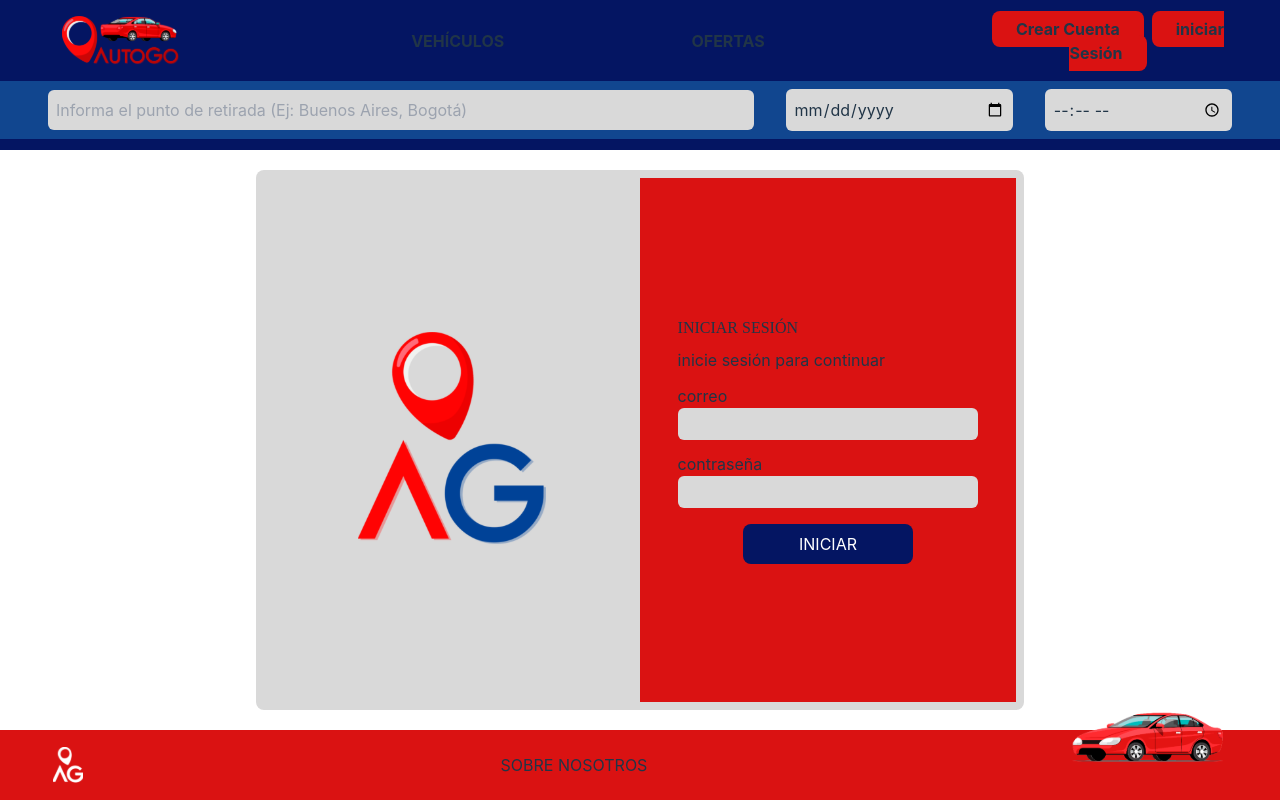
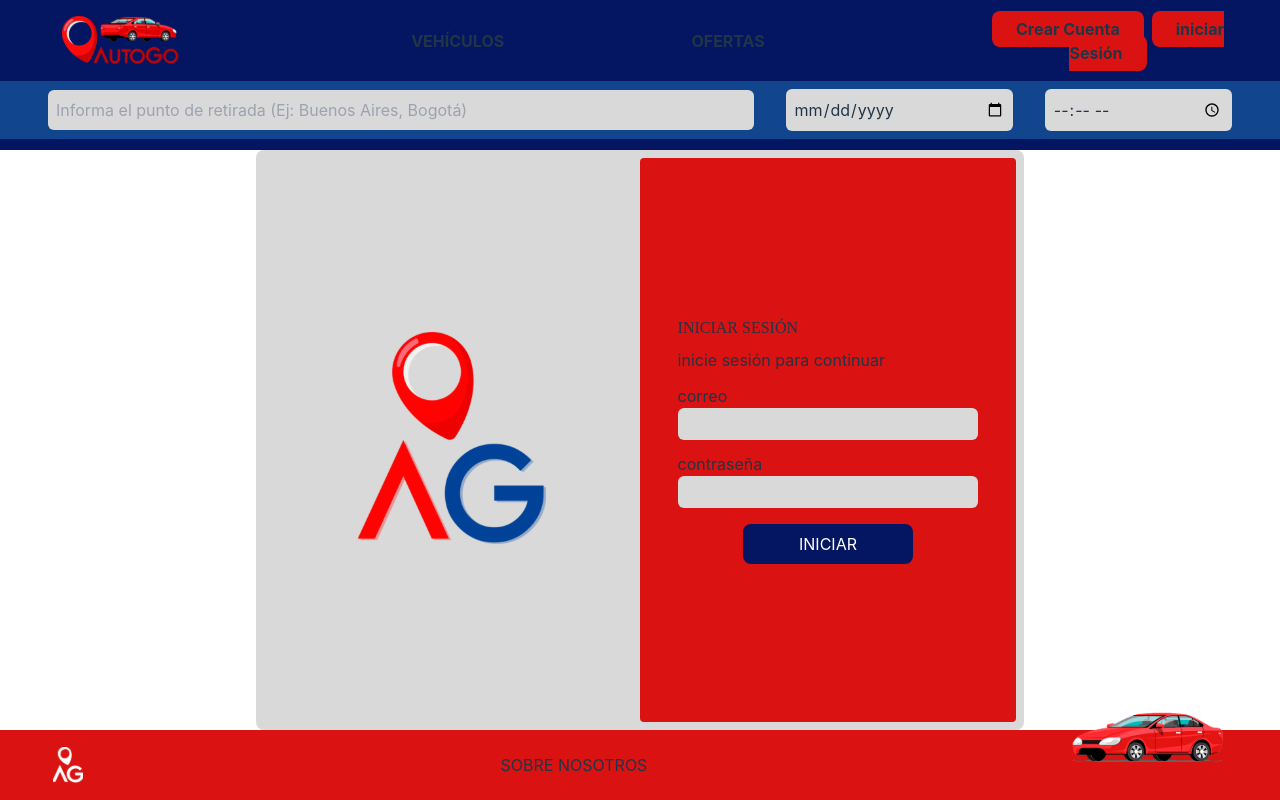
Before and after one commit to pablo-ambrogio/proyecto-final-CDT, a React (Vite) app: page /login in a window 1280 px wide. Built offline with nearby package versions, Linux system fonts and the light colour scheme; a web font is replaced by a local one.

Commit message:
ajustando padding de formulario registro

```diff
--- a/src/components/pages/Login.jsx
+++ b/src/components/pages/Login.jsx
@@ -3,27 +3,23 @@ import LogoShort from '../../assets/Logo_Short 2.svg'
 const Login = () => {
     return (
         <>
-            <section className="w-full m-auto h-full flex items-center py-5">
+            <section className="w-full m-auto h-full flex items-center">
                 <div className="grid grid-cols-2 w-3/5 h-full 2xl:h-3/5 mx-auto bg-grey p-2 rounded-lg">
-                    <div className='grid col-span-1 text-center place-items-center h-full'>
+                    <div className="grid col-span-1 text-center place-items-center h-full">
                         <img src={LogoShort} alt="Logo AutoGo" className="xl:w-1/2 lg:w-3/5 mx-auto" />
                     </div>
-                    <div className="grid col-span-1 bg-red place-items-center">
-                        <div className='w-4/5'>
+                    <div className="grid col-span-1 bg-red place-items-center rounded">
+                        <div className="w-4/5">
                             <h2 className="uppercase font-modern">iniciar sesión</h2>
                             <p className="mt-2">inicie sesión para continuar</p>
                             <div>
                                 <form className="">
                                     <div className="flex flex-col my-3">
-                                        <label htmlFor="user">
-                                            correo
-                                        </label>
+                                        <label htmlFor="user">correo</label>
                                         <input className="bg-grey rounded-md h-8" type="text" name="user" id="user" />
                                     </div>
                                     <div className="flex flex-col">
-                                        <label htmlFor="password">
-                                            contraseña
-                                        </label>
+                                        <label htmlFor="password">contraseña</label>
                                         <input className="bg-grey rounded-md h-8" type="password" name="password" id="password" />
                                     </div>
                                     <div className="text-center mt-4">
```
